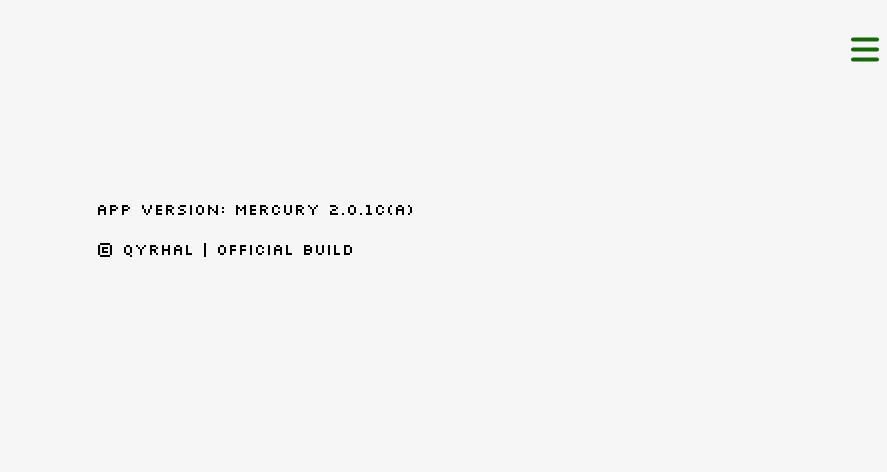
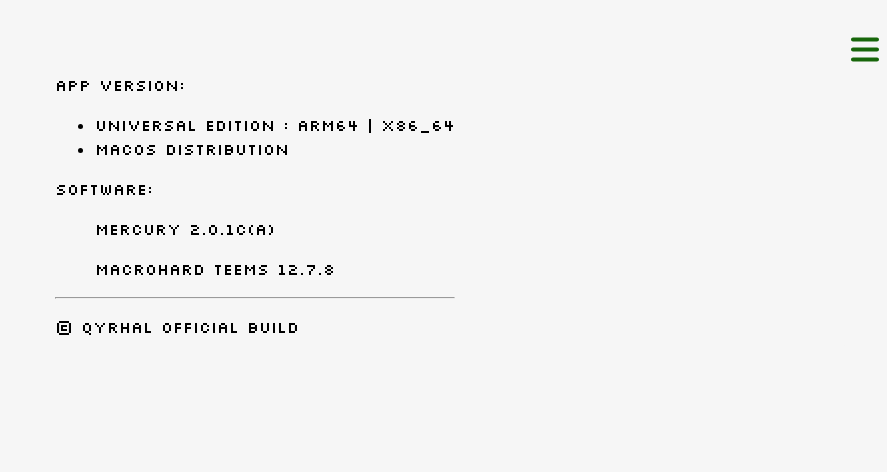
Before and after one commit to Qyrhal/obiz-app, an Electron app: page obiz-launcher-main/obiz2.0.1/src/settings.html in a window 1280 px wide. Shown: the top 472 px of the page, without its empty margins (393-1280 px from the left). Drawn offline with Linux system fonts and the light colour scheme; no server answers; a web font is replaced by a local one.

Commit message:
Update Settings

```diff
--- a/obiz-launcher-main/obiz2.0.1/src/settings.html
+++ b/obiz-launcher-main/obiz2.0.1/src/settings.html
@@ -26,9 +26,16 @@
     <div id="main">
       <div class="centered-div-settings">
         <div class="stats">
-          <p>App Version: Mercury 2.0.1c(a)</p>
-          <p>© Qyrhal | Official Build</p>
-          <p></p>
+          <p>App Version:</p>
+          <ul>
+            <li>Universal Edition : Arm64 | x86_64</li>
+            <li>Macos Distribution</li>
+          </ul>
+          <p>Software:</p>
+          <ul>Mercury 2.0.1c(a)</ul>
+          <ul>Macrohard Teems 12.7.8</ul>
+          <hr>
+          <p>© Qyrhal Official Build</p>
         </div>
       </div>
       <div class="centered-div-settings">
--- a/obiz-launcher-main/obiz2.0.1/src/styles/index.css
+++ b/obiz-launcher-main/obiz2.0.1/src/styles/index.css
@@ -154,10 +154,10 @@ svg{fill:#17660A}
   flex-direction: column;
   align-items: center;
   justify-content: center;
-  height: 30vh; /* Optional, for vertical centering in viewport */
+  height: 35vh; /* Optional, for vertical centering in viewport */
   background-color: #f6f6f6;
   border-radius: 5%;
-  margin-top: 5%;
+  margin-top: 20px;
   position: relative;
   border-color: #000;
 }
```
Also changed, not shown: obiz-launcher-main/obiz2.0.1/src/index.html (+1 -1 lines), 1 other file.
